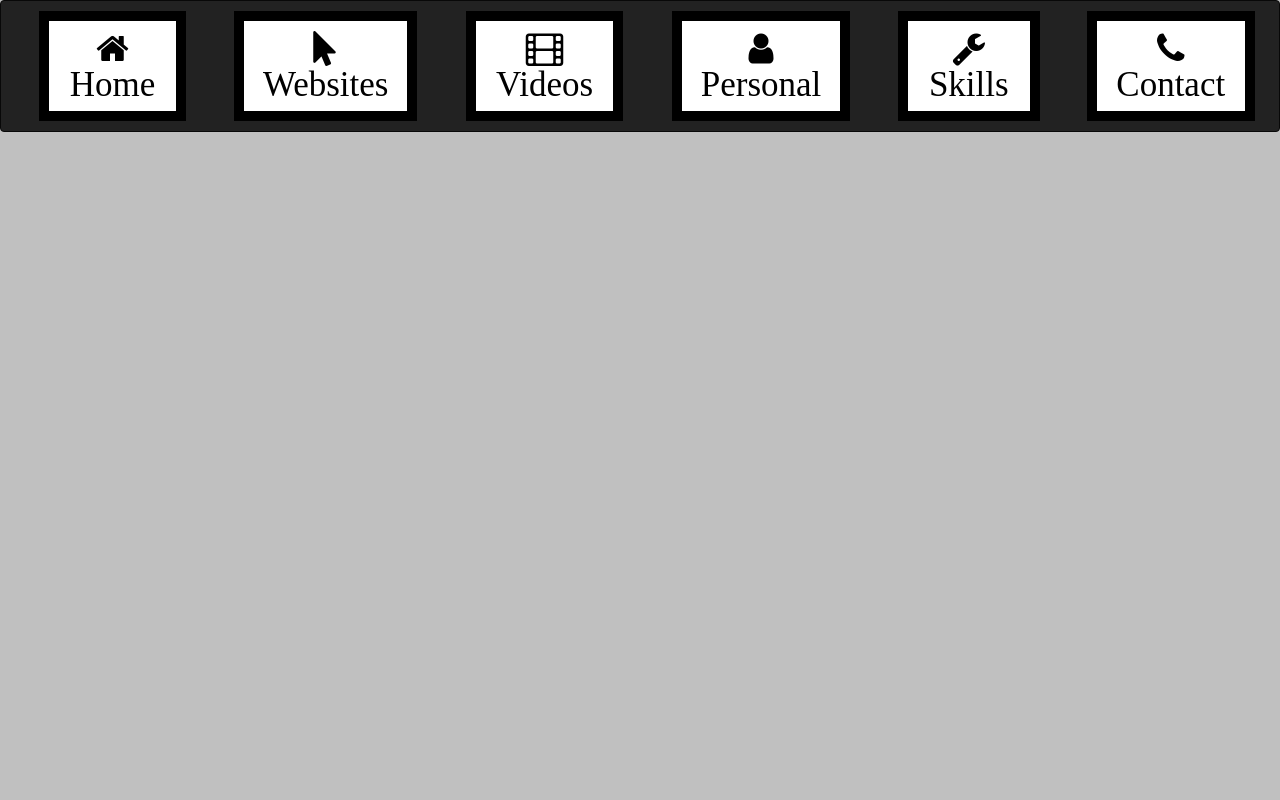
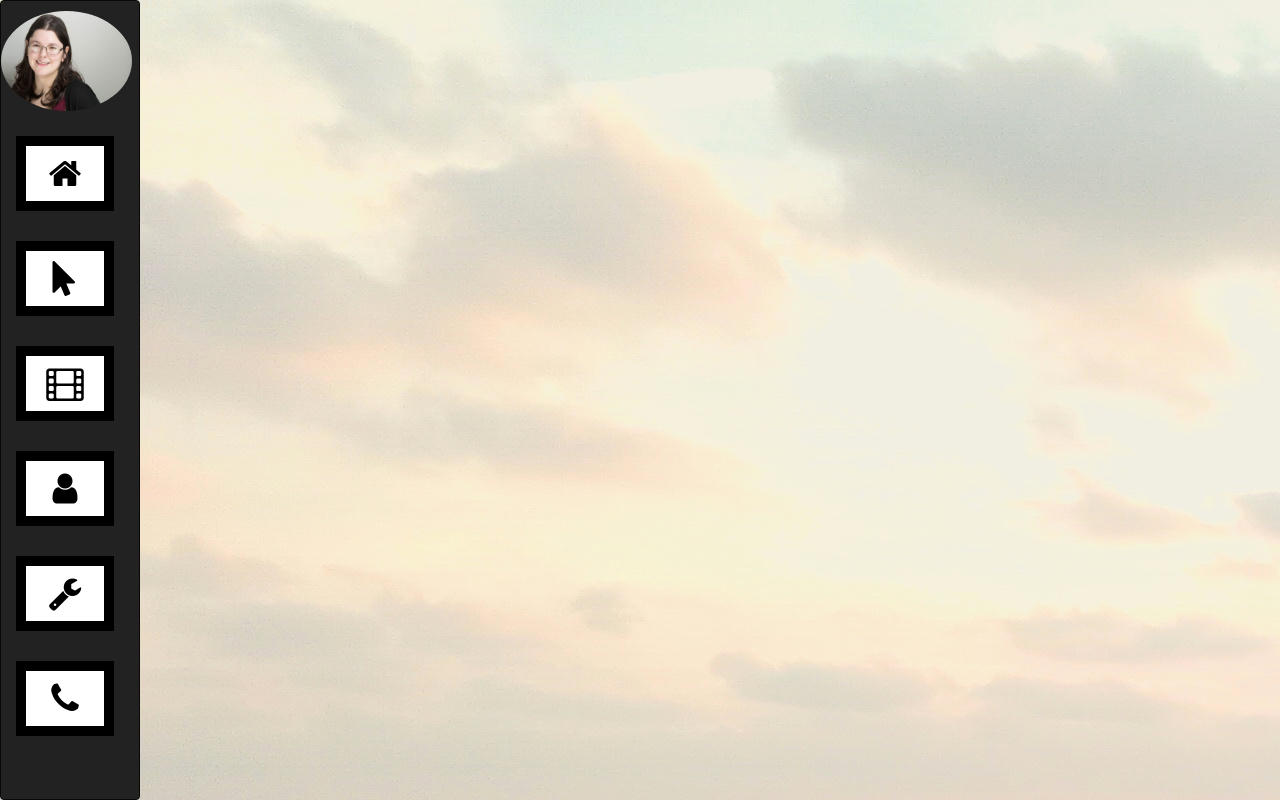
Before and after one commit to RMSchrader1994/Portfolio, a plain HTML site: page websites.html in a window 1280 px wide. Drawn offline with nearby package versions, Linux system fonts and the light colour scheme.

Commit message:
Index/Navbar Changes

```diff
--- a/Profile Site home.css
+++ /dev/null
@@ -1,52 +0,0 @@
-
-    body {
-        opacity:0;
-        transition: opacity 2s;
-        -webkit-transition: opacity 2s;
-        -moz-transition: opacity 2s ease-in;
-        -ms-transition: opacity 2s ease-in;
-        -o-transition: opacity 2s ease-in;
-        background-image: url("2018-02-23 07.43.42-2.jpg");
-    }
-    header {
-        width: 100%;
-        text-align: center;
-    }
-    h1 {
-        margin: auto;
-    }
-    img {
-         width: 70%;
-        height: 150px;
-        border-radius: 50%;
-    }
-    p {
-        display: inline-block;
-        font-size: 30px;
-        text-align: center;
-    }
-    i {
-        background: white;
-        padding: 30px;
-        width: 100%;
-        text-align: center;
-        border: 30px solid black;
-        color: black;
-    }
-    i:hover {
-        opacity: .5;
-        background: #E18A07;
-    }
-
-    h3 {
-        opacity: 0;
-        text-align: center;
-    }
-
-    a:hover + h3 {
-    opacity: 1;
-    }
-
-    .col-sm-4 {
-        margin: 30px 0;
-    }
--- /dev/null
+++ b/home.css
@@ -0,0 +1,60 @@
+
+body {
+    opacity:0;
+    transition: opacity 2s;
+    -webkit-transition: opacity 2s;
+    -moz-transition: opacity 2s ease-in;
+    -ms-transition: opacity 2s ease-in;
+    -o-transition: opacity 2s ease-in;
+    background-image: url("2018-02-23 07.43.42-2.jpg");
+}
+header h1 {
+    font-size: 8rem;
+    text-align: center;
+    padding: 50px 0;
+    color: white;
+}
+header {
+    width: 100%;
+    background: rgba(0,0,0,.5);
+    padding: 10px;
+}
+img {
+    width: 100%;
+    height: 200px;
+    border-radius: 20%;
+}
+p {
+    display: inline-block;
+    font-size: 30px;
+    text-align: center;
+    padding: 20px 0;
+    color: white;
+}
+i {
+    background: white;
+    padding: 30px;
+    width: 100%;
+    text-align: center;
+    border: 30px solid black;
+    color: black;
+}
+i:hover {
+    opacity: .5;
+    background: black;
+    border: 30px solid white;
+    color: white;
+}
+
+h3 {
+    opacity: 0;
+    text-align: center;
+}
+
+a:hover + h3 {
+opacity: 1;
+}
+
+.col-sm-4 {
+    margin: 30px 0;
+}
--- a/websites.css
+++ b/websites.css
@@ -1,6 +1,8 @@
-
+html, body, nav {
+ height: 100%;
+ }
 body {
-        background: #C0C0C0 !important;
+    background-image: url("2018-02-23 07.43.42-2.jpg");
 }
 
 i {
@@ -12,3 +14,27 @@
     color: black;
     font-size: 20px;
 }
+
+i:hover {
+    opacity: .5;
+    background: black;
+    border: 10px solid white;
+    color: white;
+}
+/* CSS used here will be applied after bootstrap.css */
+.navbar-fixed-left {
+  width: 140px;
+  position: fixed;
+  border-radius: 0;
+  height: 100%;}
+
+.navbar-fixed-left .navbar-nav > li {
+  float: none;  /* Cancel default li float: left */
+  width: 139px;
+}
+img {
+    width: 95%;
+    height: 100px;
+    margin: 10px 0;
+    border-radius: 50%;
+}
--- a/websites.html
+++ b/websites.html
@@ -12,22 +12,18 @@
         <script src="https://maxcdn.bootstrapcdn.com/bootstrap/3.3.7/js/bootstrap.min.js"></script>
 </head>
 <body>
-    <nav class="navbar navbar-inverse">
-                <div class="navbar-header">
-                    <button type="button" class="navbar-toggle collapsed" data-toggle="collapse" data-target="#myMenu">
-                        <span class="icon-bar"></span>
-                        <span class="icon-bar"></span>
-                        <span class="icon-bar"></span>
-                    </button>
-                </div>
-                <ul id="myMenu" class="nav navbar-right collapse navbar-collapse nav-pills nav-justified">
-                    <li><a href="index.html"><i style="font-size:35px" class="fa fa-home"><br />Home</i></a></li>
-                    <li><a href="#"><i style="font-size:35px" class="fa fa-mouse-pointer"><br />Websites</i></a></li>
-                    <li><a href="#"><i style="font-size:35px" class="fa fa-film"><br />Videos</i></a></li>
-                    <li><a href="#"><i style="font-size:35px" class="fa fa-user"><br />Personal</i></a></li>
-                    <li><a href="#"><i style="font-size:35px" class="fa fa-wrench"><br />Skills</i></a></li>
-                    <li><a href="#"><i style="font-size:35px" class="fa fa-phone"><br />Contact</i></a></li>
+    <nav>
+        <div class="navbar navbar-inverse navbar-fixed-left">
+            <a><figure><img src="248A7056.jpg"></figure></a>
+                <ul class="nav navbar-nav">
+                    <li><a href="index.html"><i style="font-size:35px" class="fa fa-home"><br /></i></a></li>
+                    <li><a href="#"><i style="font-size:35px" class="fa fa-mouse-pointer"><br /></i></a></li>
+                    <li><a href="#"><i style="font-size:35px" class="fa fa-film"><br /></i></a></li>
+                    <li><a href="#"><i style="font-size:35px" class="fa fa-user"><br /></i></a></li>
+                    <li><a href="#"><i style="font-size:35px" class="fa fa-wrench"><br /></i></a></li>
+                    <li><a href="#"><i style="font-size:35px" class="fa fa-phone"><br /></i></a></li>
                 </ul>
-            </nav>
+        </div>
+    </nav>
 </body>
 </html>
```
Also changed, not shown: index.html (+11 -5 lines), 1 other file. Lines whose indentation alone changed are shown as unchanged.
